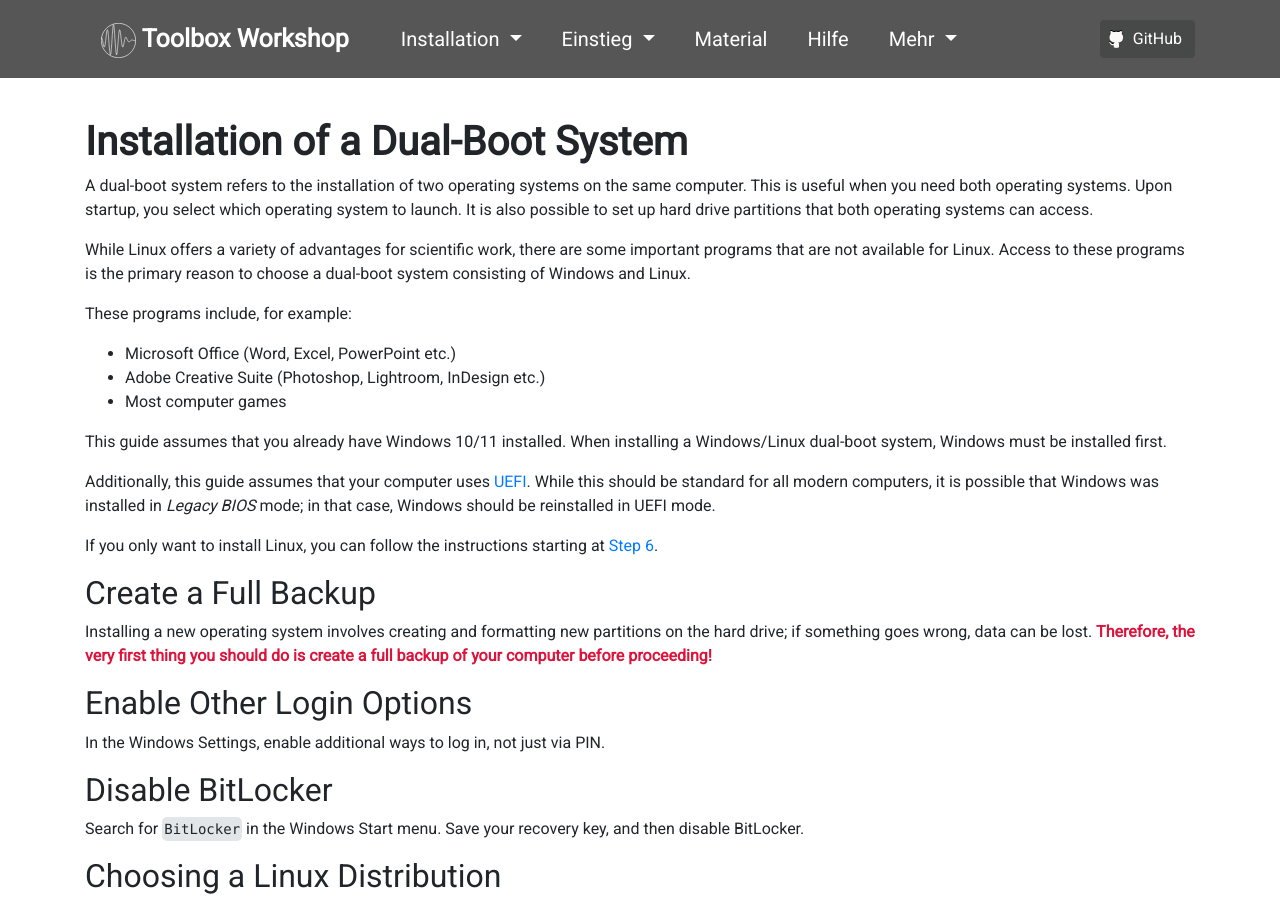
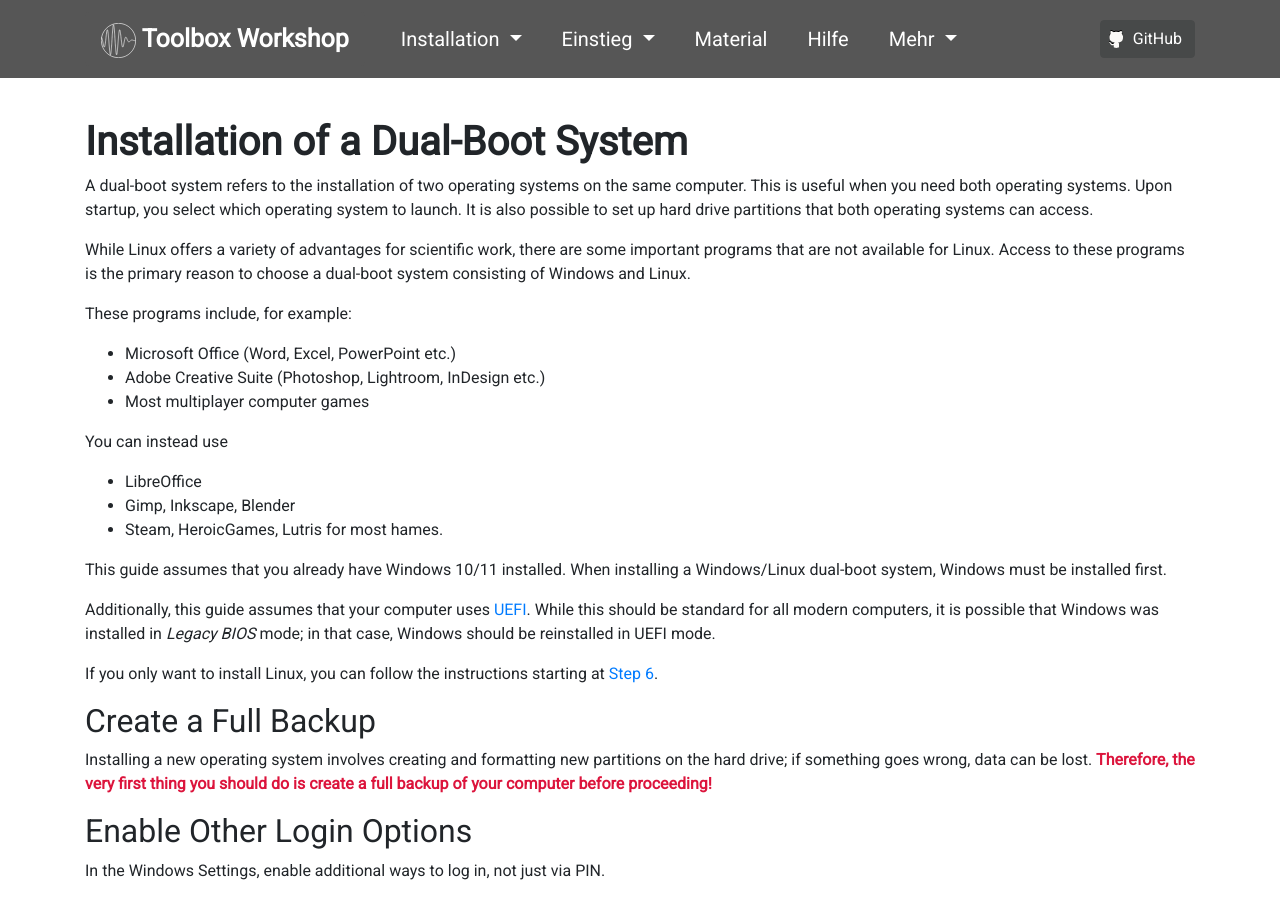
Before and after one commit to pep-dortmund/homepage-toolbox, a Jekyll site: the page built from install/dualboot_en.md, in a window 1280 px wide and 900 px high. Built offline with Jekyll 4.4.1, drawn with Linux system fonts in a browser that asks for light colours; nearby versions of some CDN libraries.

Commit message:
include linux alternatives

```diff
--- a/install/dualboot_en.md
+++ b/install/dualboot_en.md
@@ -18,7 +18,13 @@
 
 * Microsoft Office (Word, Excel, PowerPoint etc.)
 * Adobe Creative Suite (Photoshop, Lightroom, InDesign etc.)
-* Most computer games
+* Most multiplayer computer games
+
+You can instead use
+
+* LibreOffice
+* Gimp, Inkscape, Blender
+* Steam, HeroicGames, Lutris for most hames.
 
 This guide assumes that you already have Windows 10/11 installed.
 When installing a Windows/Linux dual-boot system, Windows must be installed first.
```
